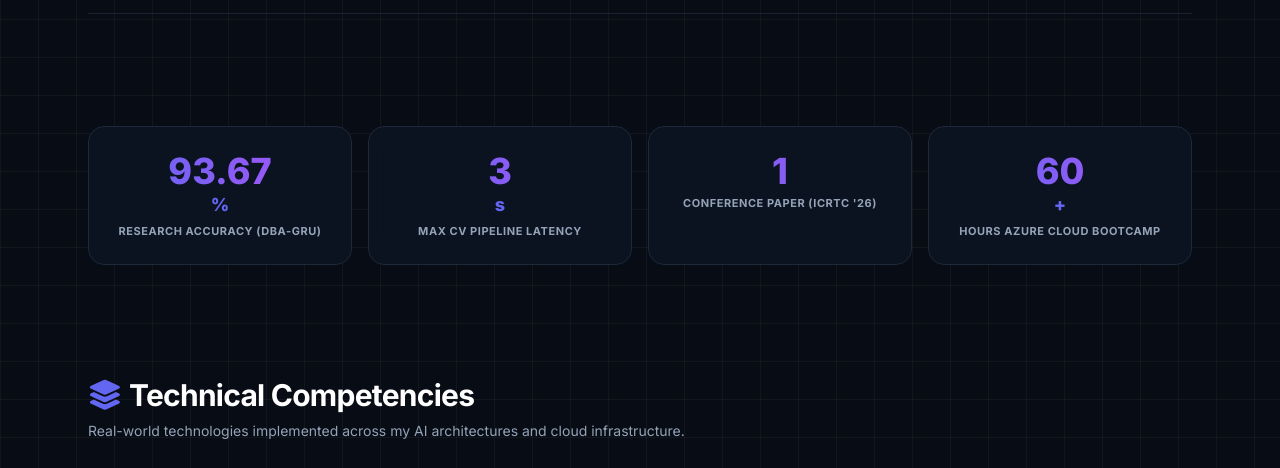
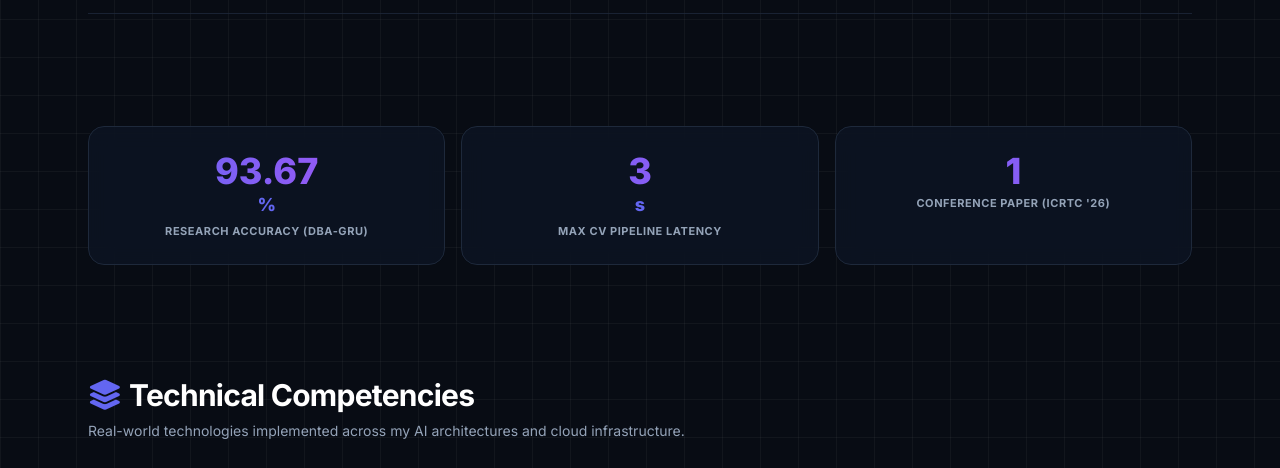
Before and after one commit to ayanbanerjee-png/ayan-portfolio, a plain HTML site: page index.html in a window 1280 px wide. Shown: the part 741-1209 px from the top of the page. Drawn offline with nearby package versions, Linux system fonts and the light colour scheme.

Commit message:
Refactor animated stats section and update certifications
Updated the layout of the animated stats section and removed an unnecessary card. Adjusted the certification list for clarity.

```diff
--- a/index.html
+++ b/index.html
@@ -243,8 +243,8 @@
       </div>
     </div>
 
-    <!-- ANIMATED STATS / METRICS -->
-    <section class="grid grid-cols-2 md:grid-cols-4 gap-4 reveal">
+    <!-- ANIMATED STATS / METRICS (3 CARDS) -->
+    <section class="grid grid-cols-1 sm:grid-cols-3 gap-4 reveal">
       <div class="spotlight-card p-6 rounded-2xl bg-white/70 dark:bg-surface-cardDark/70 backdrop-blur-md border border-slate-200 dark:border-slate-800 text-center">
         <p class="text-3xl sm:text-4xl font-extrabold text-transparent bg-clip-text bg-gradient-to-r from-indigo-500 to-purple-500" data-counter="93.67">0</p>
         <span class="text-indigo-500 font-extrabold text-lg">%</span>
@@ -260,12 +260,6 @@
       <div class="spotlight-card p-6 rounded-2xl bg-white/70 dark:bg-surface-cardDark/70 backdrop-blur-md border border-slate-200 dark:border-slate-800 text-center">
         <p class="text-3xl sm:text-4xl font-extrabold text-transparent bg-clip-text bg-gradient-to-r from-indigo-500 to-purple-500" data-counter="1">0</p>
         <p class="text-[11px] text-slate-500 dark:text-slate-400 mt-1 uppercase font-bold tracking-wider">Conference Paper (ICRTC '26)</p>
-      </div>
-
-      <div class="spotlight-card p-6 rounded-2xl bg-white/70 dark:bg-surface-cardDark/70 backdrop-blur-md border border-slate-200 dark:border-slate-800 text-center">
-        <p class="text-3xl sm:text-4xl font-extrabold text-transparent bg-clip-text bg-gradient-to-r from-indigo-500 to-purple-500" data-counter="60">0</p>
-        <span class="text-indigo-500 font-extrabold text-lg">+</span>
-        <p class="text-[11px] text-slate-500 dark:text-slate-400 mt-1 uppercase font-bold tracking-wider">Hours Azure Cloud Bootcamp</p>
       </div>
     </section>
 
@@ -598,7 +592,7 @@
           <div class="spotlight-card p-4 rounded-xl bg-white/70 dark:bg-surface-cardDark/70 border border-slate-200 dark:border-slate-800">
             <h4 class="text-xs font-bold uppercase tracking-wider text-indigo-600 dark:text-indigo-400 mb-2">Certifications</h4>
             <ul class="text-xs space-y-1.5 text-slate-600 dark:text-slate-300">
-              <li><i class="fa-solid fa-check text-emerald-500 mr-1.5"></i><strong>Cloud Computing Certification</strong> — LearnNex (Wipro DICE ID, 60 hrs)</li>
+              <li><i class="fa-solid fa-check text-emerald-500 mr-1.5"></i><strong>Cloud Computing Certification</strong> — LearnNex (Wipro DICE ID)</li>
               <li><i class="fa-solid fa-check text-emerald-500 mr-1.5"></i><strong>Google UX Design Professional</strong> — Coursera (7-Course Program)</li>
             </ul>
           </div>
```
